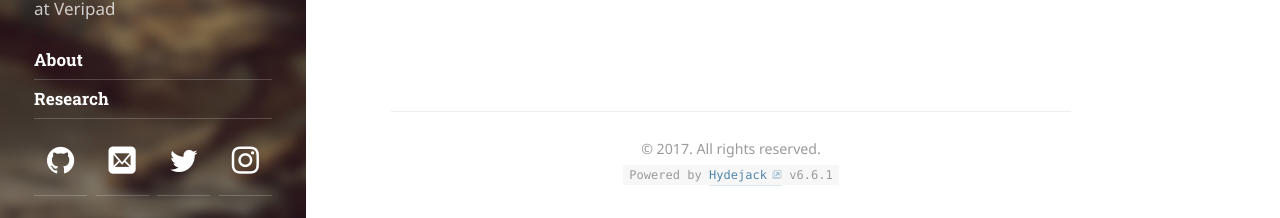
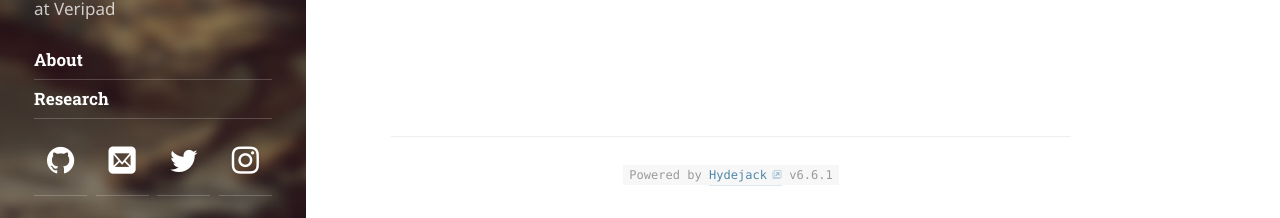
Before and after one commit to JasonJKi/jasonjki.github.io, a Jekyll site: the page built from index.html, in a window 1280 px wide. Shown: the part 679-897 px from the top of the page. Built offline with Jekyll 4.4.1, drawn with Linux system fonts in a browser that asks for light colours; some web fonts are replaced; the list of posts is cut into pages by our own code; some of the changed lines change nothing that is shown.

Commit message:
Update _config.yml

```diff
--- a/_config.yml
+++ b/_config.yml
@@ -51,7 +51,7 @@ google_analytics:    <UA-XXXXXXXX-X>
 disqus_shortname:    <username>
 
 # This text will appear in the footer of every page. Markdown enabled.
-copyright:           '&copy; 2017. All rights reserved.'
+#copyright:           '&copy; 2017. All rights reserved.'
 
 # Format of the permalinks
 permalink:           pretty
```
